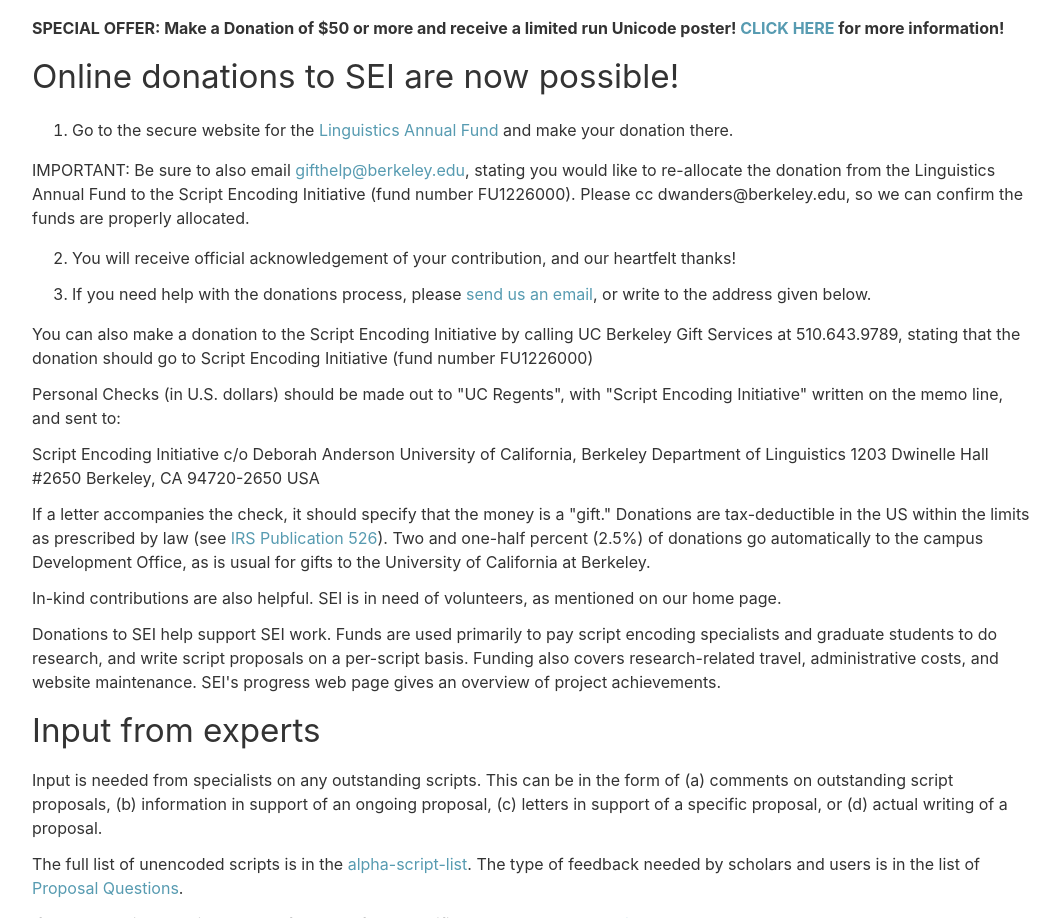
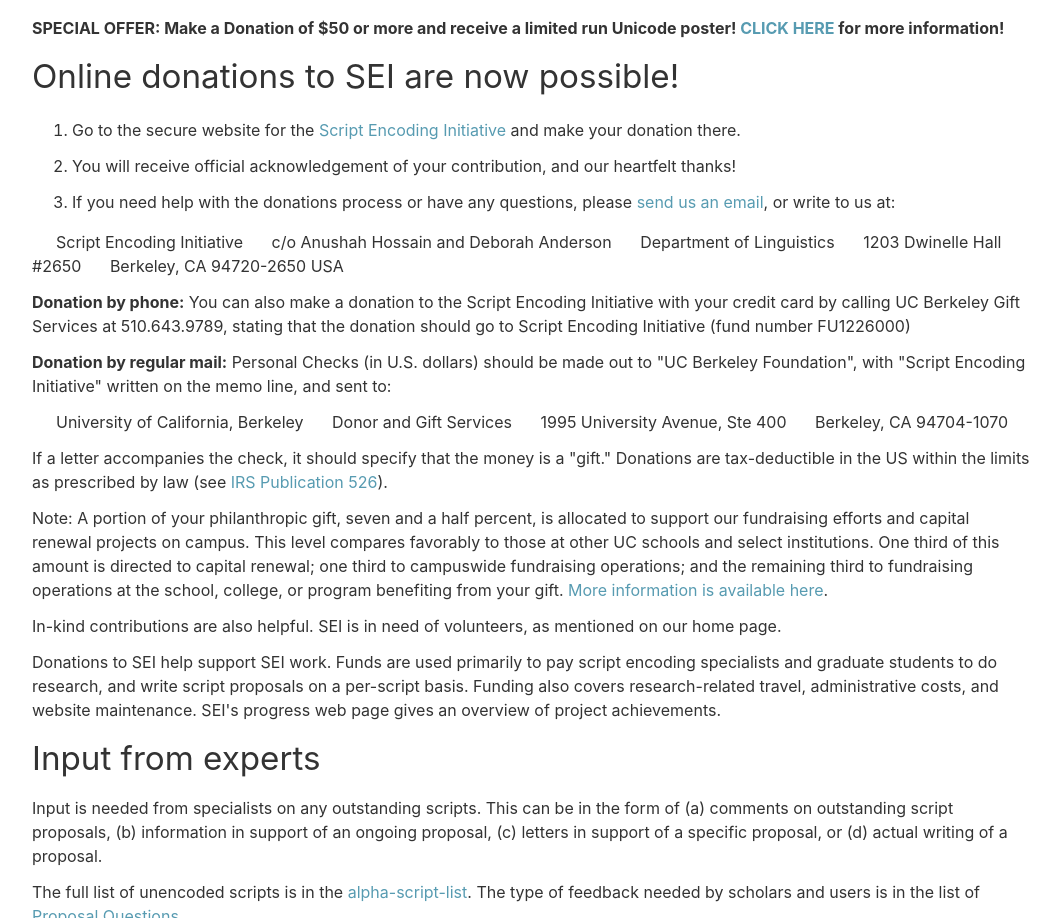
Before and after one commit to ScriptEncodingInitiative/ScriptEncodingInitiative.github.io, an Eleventy site: page pages/how-to-donate.md in a window 1280 px wide. Shown: the part 890-1808 px from the top of the page, without its empty margins (108-1168 px from the left). Built offline with nearby package versions, Linux system fonts and the light colour scheme; Eleventy itself is replaced by a stand-in of ours; files that its build step writes are made by us from their sources.

Commit message:
Updated donation instructions.

```diff
--- a/pages/how-to-donate.md
+++ b/pages/how-to-donate.md
@@ -12,34 +12,36 @@
 
 ### Online donations to SEI are now possible!
 
-1. Go to the secure website for the [Linguistics Annual Fund](https://give.berkeley.edu/fund/FN7206000) and make your donation there.
-
-IMPORTANT: Be sure to also email [gifthelp@berkeley.edu](mailto:gifthelp@berkeley.edu), stating you would like to re-allocate the donation from the Linguistics Annual Fund to the Script Encoding Initiative (fund number FU1226000). Please cc dwanders@berkeley.edu, so we can confirm the funds are properly allocated.
-
+1. Go to the secure website for the [Script Encoding Initiative](https://give.berkeley.edu/fund/FU1226000) and make your donation there.
 
 2. You will receive official acknowledgement of your contribution, and our heartfelt thanks!
 
-3. If you need help with the donations process, please [send us an email](mailto:dwanders@berkeley.edu), or write to the address given below.
+3. If you need help with the donations process or have any questions, please [send us an email](mailto:dwanders@berkeley.edu), or write to us at:
+
+&ensp;&ensp;&ensp;Script Encoding Initiative
+&ensp;&ensp;&ensp;c/o Anushah Hossain and Deborah Anderson
+&ensp;&ensp;&ensp;Department of Linguistics
+&ensp;&ensp;&ensp;1203 Dwinelle Hall #2650
+&ensp;&ensp;&ensp;Berkeley, CA 94720-2650 USA
 
 
-You can also make a donation to the Script Encoding Initiative by calling UC Berkeley Gift Services at 510.643.9789, stating that the donation should go to Script Encoding Initiative (fund number FU1226000)
+**Donation by phone:**
+You can also make a donation to the Script Encoding Initiative with your credit card by calling UC Berkeley Gift Services at 510.643.9789, stating that the donation should go to Script Encoding Initiative (fund number FU1226000)
 
-Personal Checks (in U.S. dollars) should be made out to "UC Regents", with "Script Encoding
-Initiative" written on the memo line, and sent to:
+**Donation by regular mail:**
+Personal Checks (in U.S. dollars) should be made out to "UC Berkeley Foundation", with "Script Encoding Initiative" written on the memo line, and sent to:
+
+&ensp;&ensp;&ensp;University of California, Berkeley
+&ensp;&ensp;&ensp;Donor and Gift Services
+&ensp;&ensp;&ensp;1995 University Avenue, Ste 400
+&ensp;&ensp;&ensp;Berkeley, CA 94704-1070
+
+If a letter accompanies the check, it should specify that the money is a "gift." Donations are tax-deductible in the US within the limits as prescribed by law (see [IRS Publication 526](https://www.irs.gov/pub/irs-pdf/p526.pdf)).
+
+Note: A portion of your philanthropic gift, seven and a half percent, is allocated to support our fundraising efforts and capital renewal projects on campus. This level compares favorably to those at other UC schools and select institutions. One third of this amount is directed to capital renewal; one third to campuswide fundraising operations; and the remaining third to fundraising operations at the school, college, or program benefiting from your gift. [More information is available here](https://evcp.berkeley.edu/news/campus-philanthropic-allocation-and-research-administrative-fee).
 
 
-    Script Encoding Initiative
-    c/o Deborah Anderson
-    University of California, Berkeley
-    Department of Linguistics
-    1203 Dwinelle Hall #2650
-    Berkeley, CA 94720-2650
-    USA
-
-If a letter accompanies the check, it should specify that the money is a "gift." Donations are tax-deductible in the US within the limits as prescribed by law (see [IRS Publication 526](https://www.irs.gov/pub/irs-pdf/p526.pdf)). Two and one-half percent (2.5%) of donations go automatically to the campus Development Office, as is usual for gifts to the University of California at Berkeley.
-
 In-kind contributions are also helpful. SEI is in need of volunteers, as mentioned on our home page.
-
 
 Donations to SEI help support SEI work. Funds are used primarily to pay script encoding specialists and graduate students to do research, and write script proposals on a per-script basis. Funding also covers research-related travel, administrative costs, and website maintenance. SEI's progress web page gives an overview of project achievements.
 
```
Also changed, not shown: 1 other file.
